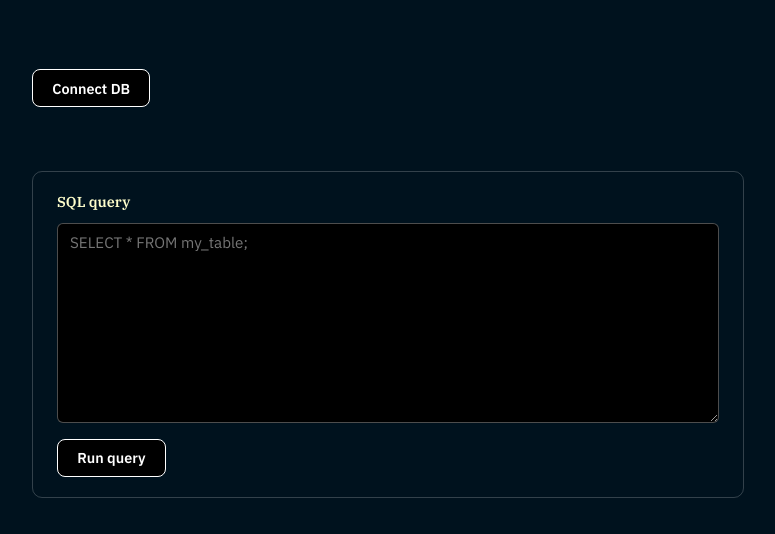
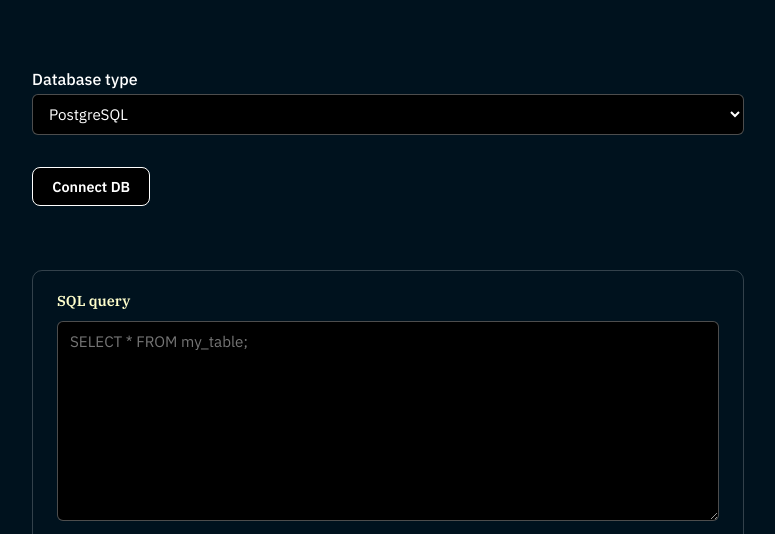
Before and after one commit to wiltfield/Csvkit, a website built with Vite: page sql2csv.html in a window 1280 px wide. Shown: the part 197-731 px from the top of the page, without its empty margins (252-1027 px from the left). Built offline with nearby package versions, Linux system fonts and the light colour scheme.

Commit message:
Update sql2csv.html

```diff
--- a/sql2csv.html
+++ b/sql2csv.html
@@ -25,6 +25,16 @@
       <p class="lead">Run a SQL query against a connected database and save the results as a CSV.</p>
     </header>
 
+    <div class="field-row">
+      <label class="field-label" for="connect-dialect-select">Database type</label>
+      <select class="select-input" id="connect-dialect-select">
+        <option value="postgresql">PostgreSQL</option>
+        <option value="cockroachdb">CockroachDB</option>
+        <option value="mysql">MySQL</option>
+        <option value="mariadb">MariaDB</option>
+      </select>
+    </div>
+
     <div class="db-connect" id="db-connect">
       <button class="run-btn" type="button" id="db-connect-btn">Connect DB</button>
       <div class="db-status-row hidden" id="db-status-row">
@@ -33,7 +43,7 @@
         <button class="run-btn" type="button" id="browse-tables-btn">Browse tables</button>
       </div>
       <div class="save-box db-form" id="db-form">
-        <label class="field-label" for="db-connstr-input">Neon connection string</label>
+        <label class="field-label" for="db-connstr-input">Connection string</label>
         <input class="text-input" type="text" id="db-connstr-input" placeholder="postgresql://user:pass@host/dbname">
         <div class="save-box-actions">
           <button class="run-btn" type="button" id="db-form-confirm">Connect</button>
```
